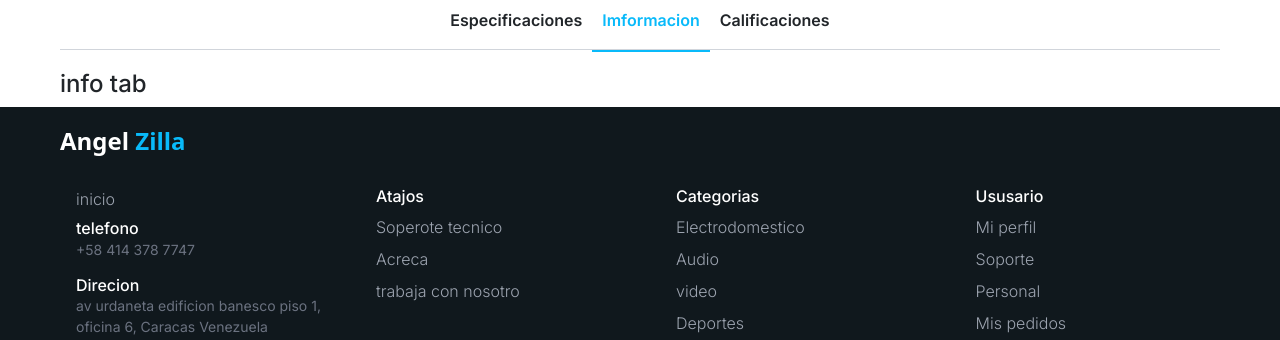
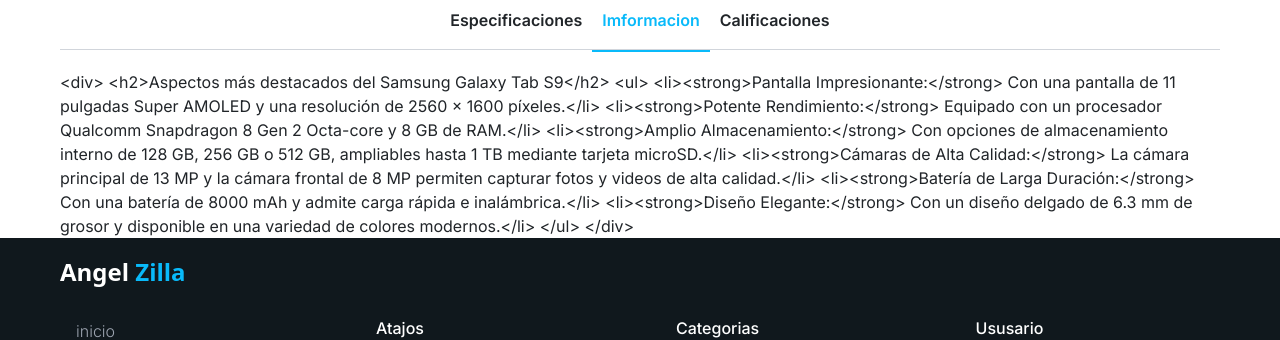
Before and after one commit to angeleesc/az-market-zilla-template, a Next.js app: page /product-details/1 in a window 1280 px wide. Both pictures are taken after a click on the button "Imformacion". Shown: the part 910-1250 px from the top of the page. Built offline with nearby package versions, Linux system fonts and the light colour scheme.

Commit message:
configuracion de la seccion de info

```diff
--- a/components/tabs/info-detail-tab/InfoTab.jsx
+++ b/components/tabs/info-detail-tab/InfoTab.jsx
@@ -1,9 +1,9 @@
 import React from 'react'
 
-export default function InfoTab() {
+export default function InfoTab({productId, data}) {
   return (
     <div>
-        <h4>info tab</h4>
+       {data}
     </div>
   )
 }
--- a/components/tabs/info-detail-tab/SpechTemplate.jsx
+++ b/components/tabs/info-detail-tab/SpechTemplate.jsx
@@ -78,7 +78,8 @@
             <ul className='m-0 p-0'>
                 {
                     keys.map((kay, i) => {
-                        return <li className='w-full grid grid-cols-2'>
+                        // eslint-disable-next-line react/jsx-key
+                        return <li className='w-full grid grid-cols-2' key={kay+i}>
                             <div>
                                 <h6>{kay}</h6>
                             </div>
```
